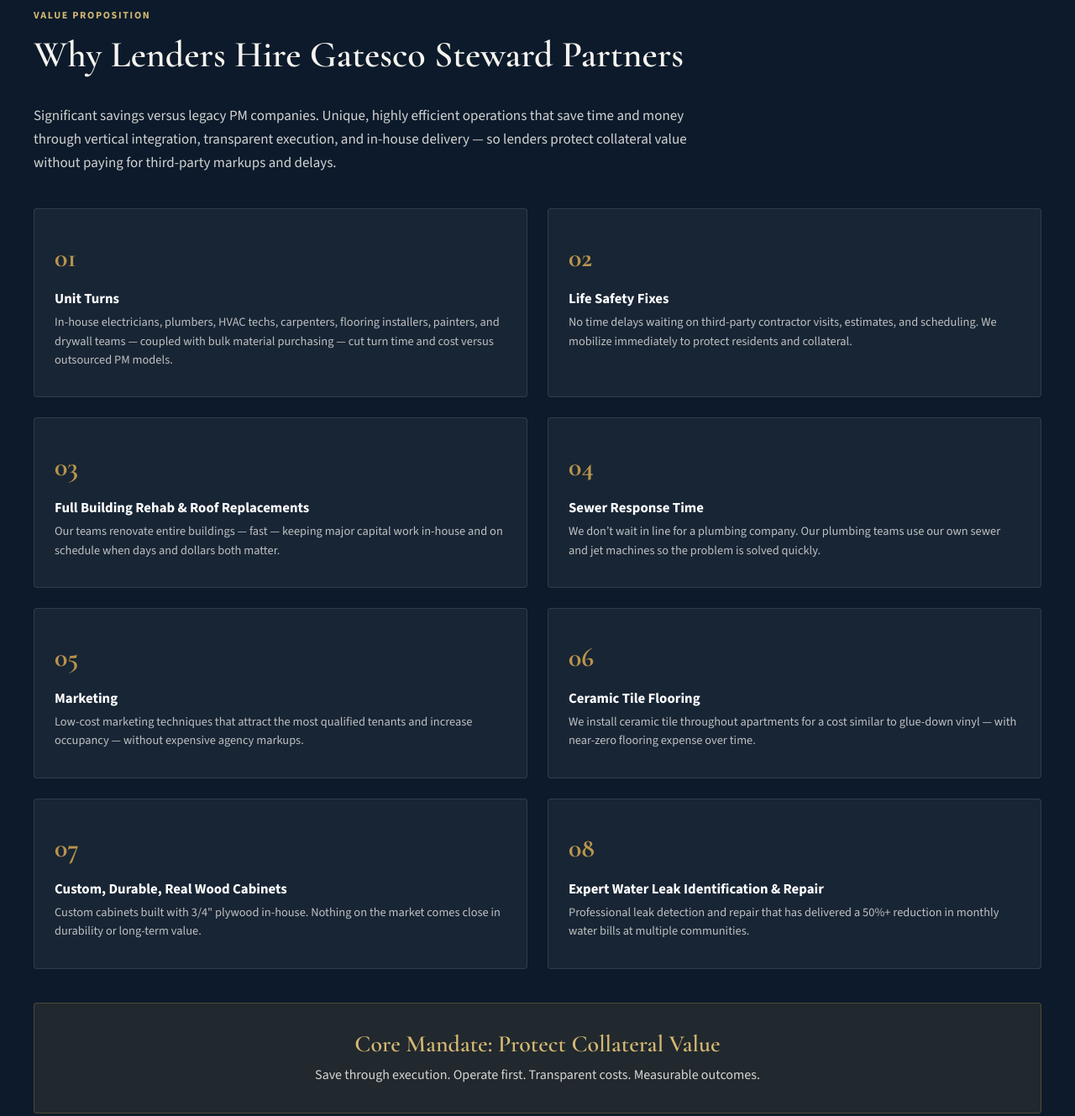
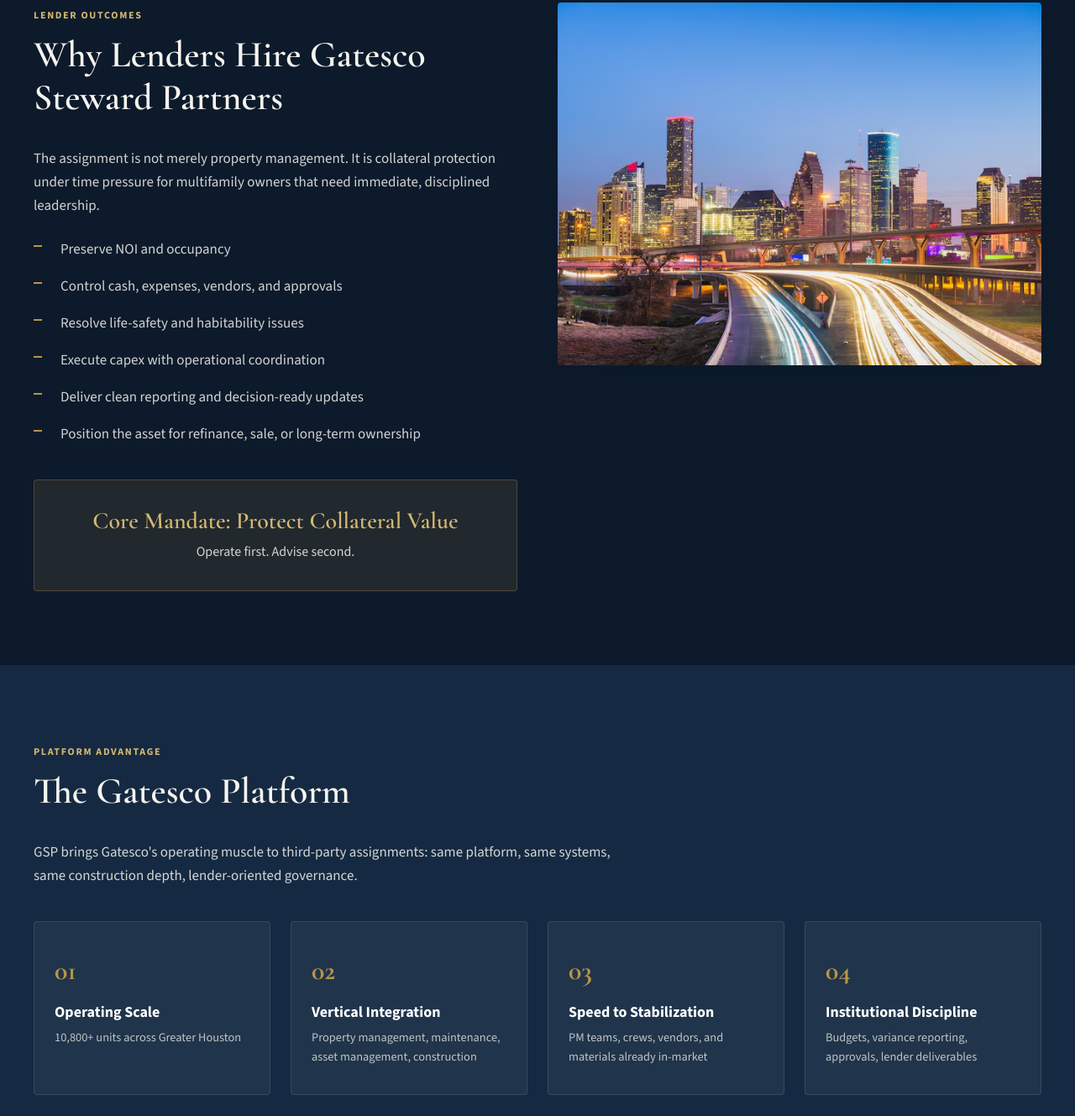
Before and after one commit to vansomerenb/Gatesco-Steward, a plain HTML site: page index.html in a window 1280 px wide. Shown: the part 2221-3550 px from the top of the page at 84% size. Drawn offline with nearby package versions, Linux system fonts and the light colour scheme.

Commit message:
Revert "Refresh Why Lenders Hire section with value proposition"
This reverts commit 209fbe14ee7794089db6fac6993b6853b3fc43e4.

```diff
--- a/css/styles.css
+++ b/css/styles.css
@@ -937,28 +937,6 @@ p:last-child { margin-bottom: 0; }
   margin: 0;
 }
 
-/* Value proposition grid (Why lenders hire GSP) */
-.value-grid {
-  display: grid;
-  grid-template-columns: repeat(2, 1fr);
-  gap: 1.5rem;
-  margin-top: 2.5rem;
-}
-
-.value-grid .platform-item h4 {
-  font-size: 1.05rem;
-}
-
-.value-grid .platform-item p {
-  line-height: 1.55;
-}
-
-@media (max-width: 768px) {
-  .value-grid {
-    grid-template-columns: 1fr;
-  }
-}
-
 /* Mandate callout */
 .mandate-callout {
   margin-top: 2.5rem;
--- a/index.html
+++ b/index.html
@@ -119,56 +119,27 @@
 
   <section class="section section--dark">
     <div class="container">
-      <div class="fade-in" style="max-width: 820px; margin-bottom: 0.5rem;">
-        <span class="section-label">Value proposition</span>
-        <h2>Why Lenders Hire Gatesco Steward Partners</h2>
-        <p style="color: rgba(246,244,239,0.85);">Significant savings versus legacy PM companies. Unique, highly efficient operations that save time and money through vertical integration, transparent execution, and in-house delivery — so lenders protect collateral value without paying for third-party markups and delays.</p>
-      </div>
-      <div class="value-grid fade-in">
-        <div class="platform-item">
-          <div class="platform-num">01</div>
-          <h4>Unit Turns</h4>
-          <p>In-house electricians, plumbers, HVAC techs, carpenters, flooring installers, painters, and drywall teams — coupled with bulk material purchasing — cut turn time and cost versus outsourced PM models.</p>
+      <div class="grid-2 fade-in" style="align-items: start;">
+        <div>
+          <span class="section-label">Lender outcomes</span>
+          <h2>Why Lenders Hire Gatesco Steward Partners</h2>
+          <p style="color: rgba(246,244,239,0.85);">The assignment is not merely property management. It is collateral protection under time pressure for multifamily owners that need immediate, disciplined leadership.</p>
+          <ul class="diff-list" style="margin-top: 1.5rem;">
+            <li style="color: rgba(246,244,239,0.85);">Preserve NOI and occupancy</li>
+            <li style="color: rgba(246,244,239,0.85);">Control cash, expenses, vendors, and approvals</li>
+            <li style="color: rgba(246,244,239,0.85);">Resolve life-safety and habitability issues</li>
+            <li style="color: rgba(246,244,239,0.85);">Execute capex with operational coordination</li>
+            <li style="color: rgba(246,244,239,0.85);">Deliver clean reporting and decision-ready updates</li>
+            <li style="color: rgba(246,244,239,0.85);">Position the asset for refinance, sale, or long-term ownership</li>
+          </ul>
+          <div class="mandate-callout">
+            <h3>Core Mandate: Protect Collateral Value</h3>
+            <p>Operate first. Advise second.</p>
+          </div>
         </div>
-        <div class="platform-item">
-          <div class="platform-num">02</div>
-          <h4>Life Safety Fixes</h4>
-          <p>No time delays waiting on third-party contractor visits, estimates, and scheduling. We mobilize immediately to protect residents and collateral.</p>
+        <div class="image-frame">
+          <img src="images/houston-skyline-night.jpg" alt="Houston skyline — Greater Houston multifamily operating market" loading="lazy">
         </div>
-        <div class="platform-item">
-          <div class="platform-num">03</div>
-          <h4>Full Building Rehab &amp; Roof Replacements</h4>
-          <p>Our teams renovate entire buildings — fast — keeping major capital work in-house and on schedule when days and dollars both matter.</p>
-        </div>
-        <div class="platform-item">
-          <div class="platform-num">04</div>
-          <h4>Sewer Response Time</h4>
-          <p>We don’t wait in line for a plumbing company. Our plumbing teams use our own sewer and jet machines so the problem is solved quickly.</p>
-        </div>
-        <div class="platform-item">
-          <div class="platform-num">05</div>
-          <h4>Marketing</h4>
-          <p>Low-cost marketing techniques that attract the most qualified tenants and increase occupancy — without expensive agency markups.</p>
-        </div>
-        <div class="platform-item">
-          <div class="platform-num">06</div>
-          <h4>Ceramic Tile Flooring</h4>
-          <p>We install ceramic tile throughout apartments for a cost similar to glue-down vinyl — with near-zero flooring expense over time.</p>
-        </div>
-        <div class="platform-item">
-          <div class="platform-num">07</div>
-          <h4>Custom, Durable, Real Wood Cabinets</h4>
-          <p>Custom cabinets built with 3/4&quot; plywood in-house. Nothing on the market comes close in durability or long-term value.</p>
-        </div>
-        <div class="platform-item">
-          <div class="platform-num">08</div>
-          <h4>Expert Water Leak Identification &amp; Repair</h4>
-          <p>Professional leak detection and repair that has delivered a 50%+ reduction in monthly water bills at multiple communities.</p>
-        </div>
-      </div>
-      <div class="mandate-callout fade-in">
-        <h3>Core Mandate: Protect Collateral Value</h3>
-        <p>Save through execution. Operate first. Transparent costs. Measurable outcomes.</p>
       </div>
     </div>
   </section>
```
